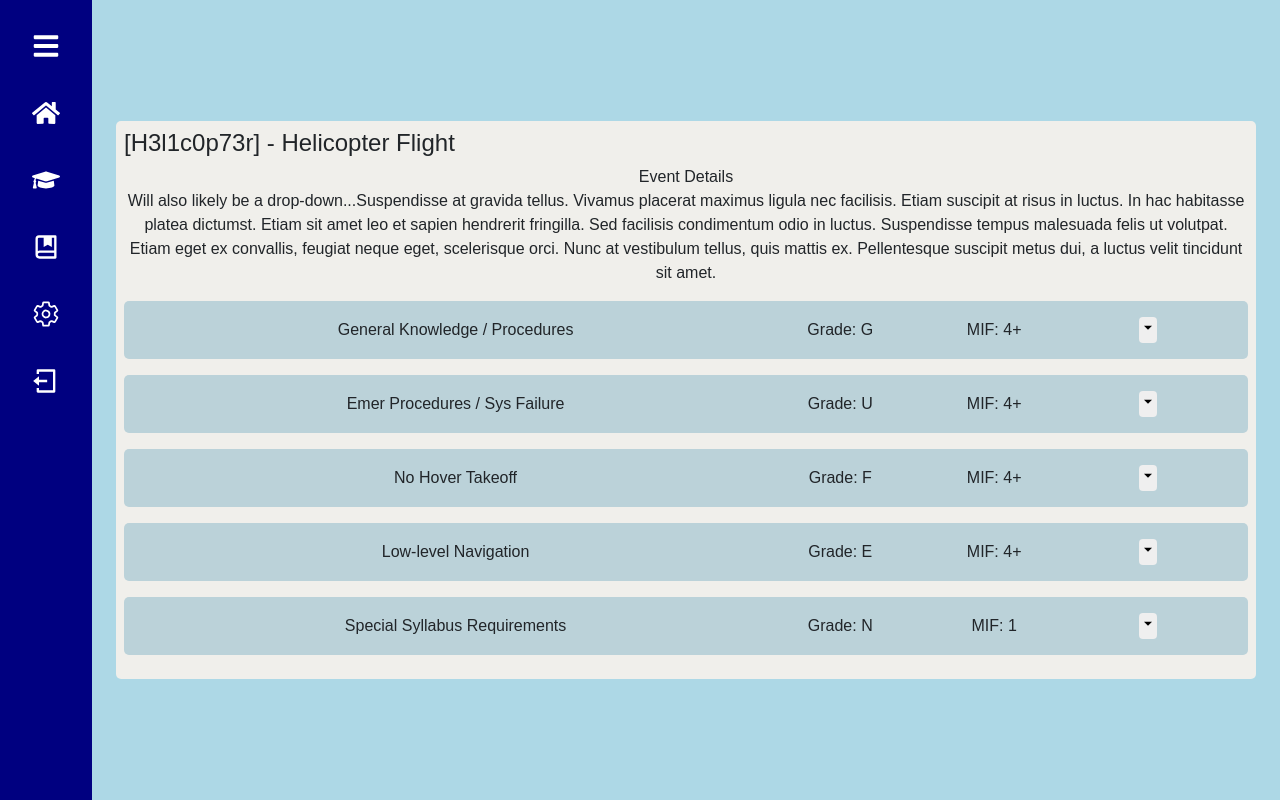
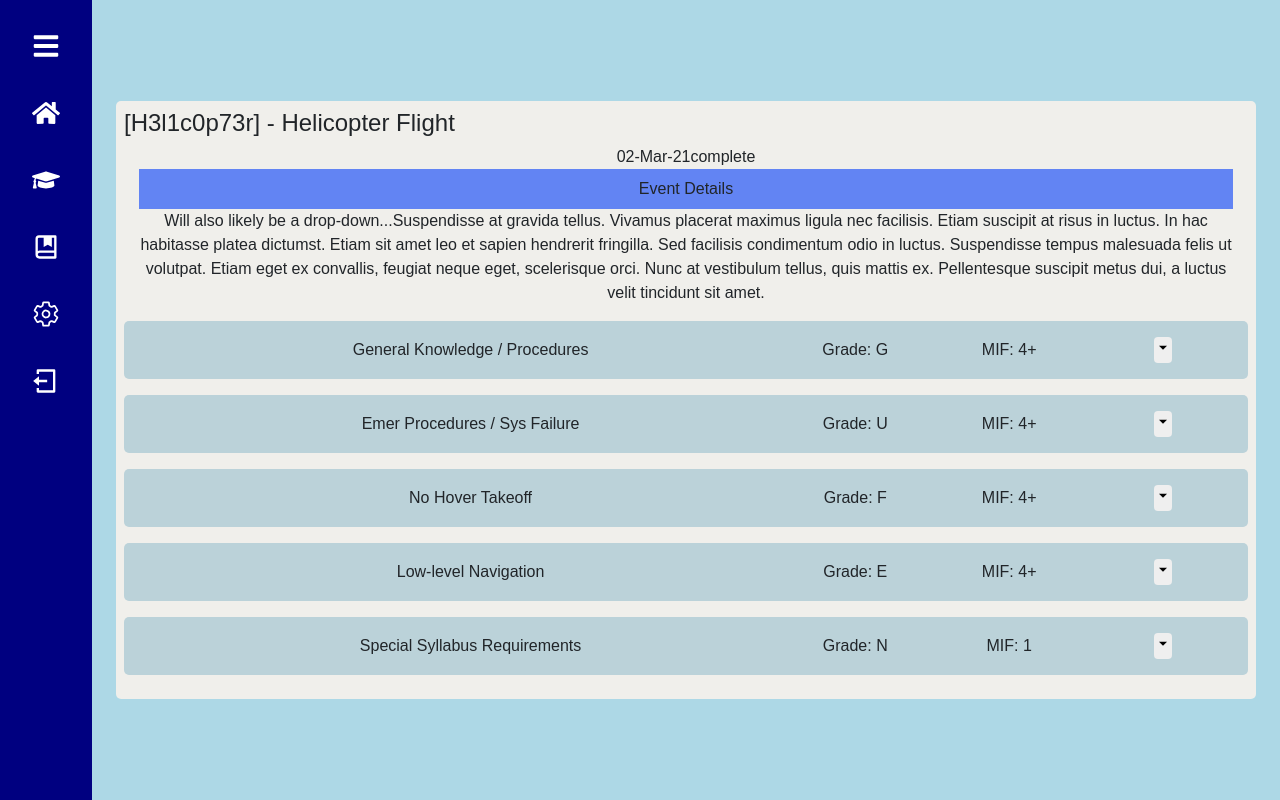
Before and after one commit to mattdillabough/cnatra-lms, a React (Create React App) app in the folder frontend/: page /Grades/1 in a window 1280 px wide. Built offline with nearby package versions, Linux system fonts and the light colour scheme.

Commit message:
Begin creating event gradesheet details structure (#8)

```diff
--- a/frontend/src/App.css
+++ b/frontend/src/App.css
@@ -235,6 +235,20 @@
 .event-identifier {
   text-align: left;
 }
+
+/* .gradesheet-details {
+
+} */
+
+.details-header {
+  display: flex;
+  justify-content: space-evenly;
+  align-items: center;
+  padding: 0.5em 0em;
+  background-color: rgb(98, 132, 243);
+}
+
+/* ------Maneuver-----  */
 .maneuver {
   background: #bbd2d9;
   padding: 0.5em 0.5em;
@@ -250,6 +264,7 @@
 
 .maneuver-header.row {
   width: 100%;
+  margin: 0;
 }
 
 .maneuver-body {
--- a/frontend/src/Components/Grading/Gradesheet.js
+++ b/frontend/src/Components/Grading/Gradesheet.js
@@ -4,7 +4,7 @@ import React from "react";
 
 import Maneuver from "./Maneuver";
 
-function Gradesheet(){
+function Gradesheet() {
   const mockGradesheetData = {
     eventId: "H3l1c0p73r",
     title: "Helicopter Flight",
@@ -65,55 +65,77 @@ function Gradesheet(){
       },
       approaches: {
         typeNo: "",
-      }
+      },
     },
     comments: "Student was amazing!",
     maneuvers: [
-     { id: 1,
+      {
+        id: 1,
         description: "General Knowledge / Procedures",
         MIF: "4+",
         grade: "G", //corresponds to 4,
-      comments: "Lorem ipsum dolor sit amet, consectetur adipiscing elit."
+        comments: "Lorem ipsum dolor sit amet, consectetur adipiscing elit.",
       },
-     { id: 2,
+      {
+        id: 2,
         description: "Emer Procedures / Sys Failure",
         MIF: "4+",
         grade: "U", //corresponds to 2
         comments: "",
       },
-     { id: 3,
+      {
+        id: 3,
         description: "No Hover Takeoff",
         MIF: "4+",
         grade: "F", //corresponds to 3
-      comments: "Praesent tempus ligula suscipit mauris pretium, id sodales ligula placerat. Nulla malesuada laoreet bibendum. Nam a dapibus lacus, sed pellentesque diam. Proin ligula lorem, hendrerit in facilisis id, sagittis non magna. Aliquam pellentesque ut tellus non ornare. Integer suscipit dui ut quam aliquet ultricies. Pellentesque auctor odio ut tellus maximus suscipit. Donec finibus risus euismod tellus ullamcorper aliquam. Integer dolor tellus, rutrum et risus id, lobortis consequat sem."
+        comments:
+          "Praesent tempus ligula suscipit mauris pretium, id sodales ligula placerat. Nulla malesuada laoreet bibendum. Nam a dapibus lacus, sed pellentesque diam. Proin ligula lorem, hendrerit in facilisis id, sagittis non magna. Aliquam pellentesque ut tellus non ornare. Integer suscipit dui ut quam aliquet ultricies. Pellentesque auctor odio ut tellus maximus suscipit. Donec finibus risus euismod tellus ullamcorper aliquam. Integer dolor tellus, rutrum et risus id, lobortis consequat sem.",
       },
-     { id: 4,
+      {
+        id: 4,
         description: "Low-level Navigation",
         MIF: "4+",
         grade: "E", //corresponds to 5
-      comments: "Nam quis sollicitudin lectus. Sed mi elit, sollicitudin at mi eu, dapibus pharetra orci. Etiam eu neque vitae mauris mollis interdum. Interdum et malesuada fames ac ante ipsum primis in faucibus."
+        comments:
+          "Nam quis sollicitudin lectus. Sed mi elit, sollicitudin at mi eu, dapibus pharetra orci. Etiam eu neque vitae mauris mollis interdum. Interdum et malesuada fames ac ante ipsum primis in faucibus.",
       },
-     { id: 5,
+      {
+        id: 5,
         description: "Special Syllabus Requirements",
         MIF: "1",
         grade: "N", //corresponds to 1 (not graded)
-      comments: "Nulla at congue orci. Nulla ut leo ipsum. Sed fringilla libero a magna aliquet sodales. Nam feugiat quam vitae congue hendrerit. Suspendisse ac eros euismod nisi lacinia ultricies. Ut vel tempus justo, eu consectetur sapien. Suspendisse at gravida tellus. Vivamus placerat maximus ligula nec facilisis. Etiam suscipit at risus in luctus. In hac habitasse platea dictumst. Etiam sit amet leo et sapien hendrerit fringilla. Sed facilisis condimentum odio in luctus. Suspendisse tempus malesuada felis ut volutpat. Etiam eget ex convallis, feugiat neque eget, scelerisque orci. Nunc at vestibulum tellus, quis mattis ex. Pellentesque suscipit metus dui, a luctus velit tincidunt sit amet."
+        comments:
+          "Nulla at congue orci. Nulla ut leo ipsum. Sed fringilla libero a magna aliquet sodales. Nam feugiat quam vitae congue hendrerit. Suspendisse ac eros euismod nisi lacinia ultricies. Ut vel tempus justo, eu consectetur sapien. Suspendisse at gravida tellus. Vivamus placerat maximus ligula nec facilisis. Etiam suscipit at risus in luctus. In hac habitasse platea dictumst. Etiam sit amet leo et sapien hendrerit fringilla. Sed facilisis condimentum odio in luctus. Suspendisse tempus malesuada felis ut volutpat. Etiam eget ex convallis, feugiat neque eget, scelerisque orci. Nunc at vestibulum tellus, quis mattis ex. Pellentesque suscipit metus dui, a luctus velit tincidunt sit amet.",
       },
-    ]
-  }
+    ],
+  };
 
-  return(
+  return (
     <div className="Gradesheet container">
-      <h4 className="event-identifier">{`[${mockGradesheetData.eventId}] - ${mockGradesheetData.title}`||"[Event ID] - [Event Name]"}</h4>
-     <div>Event Details</div>
-     <div>Will also likely be a drop-down...Suspendisse at gravida tellus. Vivamus placerat maximus ligula nec facilisis. Etiam suscipit at risus in luctus. In hac habitasse platea dictumst. Etiam sit amet leo et sapien hendrerit fringilla. Sed facilisis condimentum odio in luctus. Suspendisse tempus malesuada felis ut volutpat. Etiam eget ex convallis, feugiat neque eget, scelerisque orci. Nunc at vestibulum tellus, quis mattis ex. Pellentesque suscipit metus dui, a luctus velit tincidunt sit amet.</div>
-      {mockGradesheetData.maneuvers.map((maneuver)=>{
-        return(
-          <Maneuver key={maneuver.id} maneuver={maneuver}/>
-        )
+      <h4 className="event-identifier">
+        {`[${mockGradesheetData.eventId}] - ${mockGradesheetData.title}` ||
+          "[Event ID] - [Event Name]"}
+      </h4>
+      <span>{mockGradesheetData.date}</span>
+      <span>{mockGradesheetData.status}</span>
+      <div className="gradesheet-details container-fluid">
+        <div className="details-header">Event Details</div>
+        <div className="details-body">
+          Will also likely be a drop-down...Suspendisse at gravida tellus.
+          Vivamus placerat maximus ligula nec facilisis. Etiam suscipit at risus
+          in luctus. In hac habitasse platea dictumst. Etiam sit amet leo et
+          sapien hendrerit fringilla. Sed facilisis condimentum odio in luctus.
+          Suspendisse tempus malesuada felis ut volutpat. Etiam eget ex
+          convallis, feugiat neque eget, scelerisque orci. Nunc at vestibulum
+          tellus, quis mattis ex. Pellentesque suscipit metus dui, a luctus
+          velit tincidunt sit amet.
+        </div>
+      </div>
+      {mockGradesheetData.maneuvers.map((maneuver) => {
+        return <Maneuver key={maneuver.id} maneuver={maneuver} />;
       })}
     </div>
-  )
+  );
 }
 
 export default Gradesheet;
```
Lines whose indentation alone changed are shown as unchanged.
